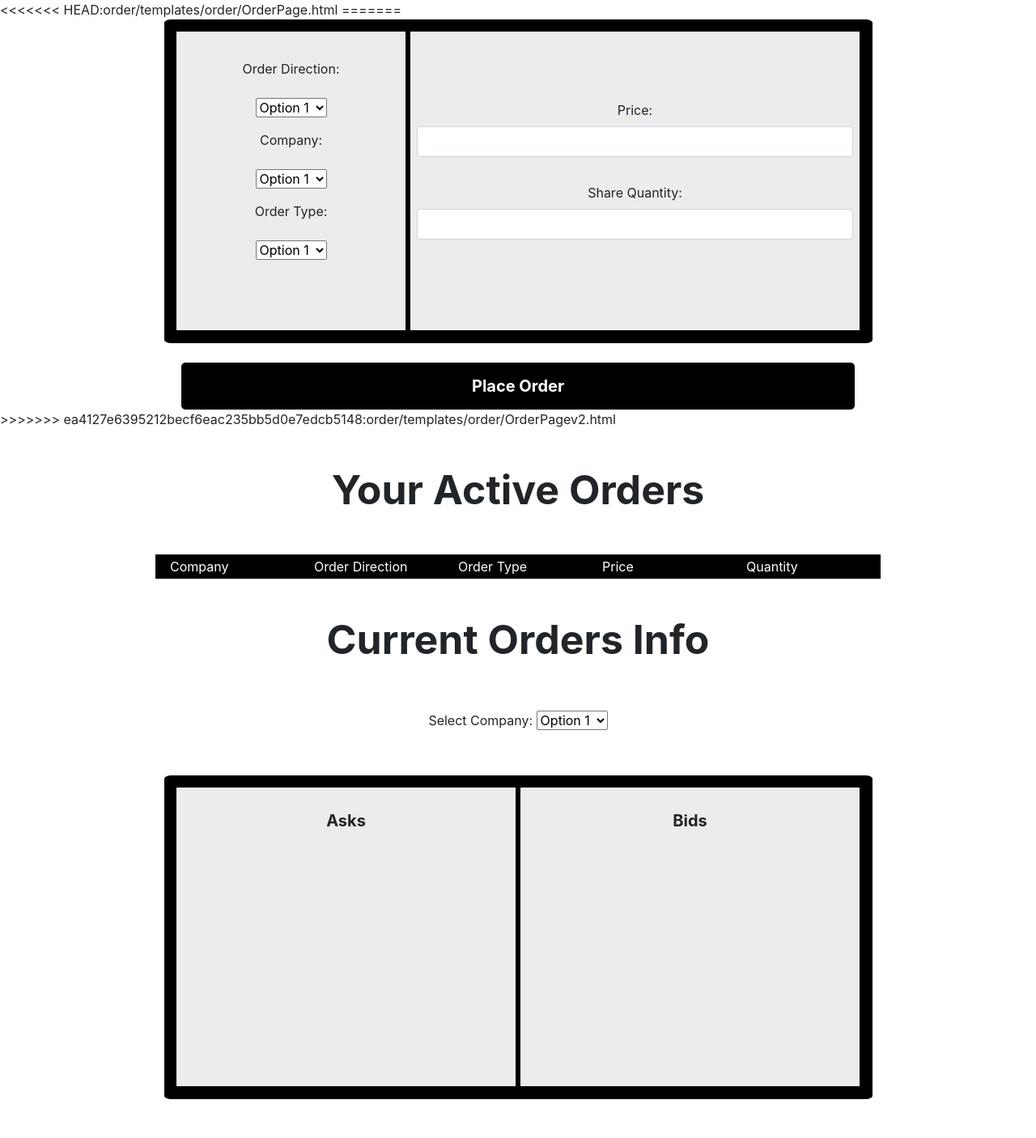
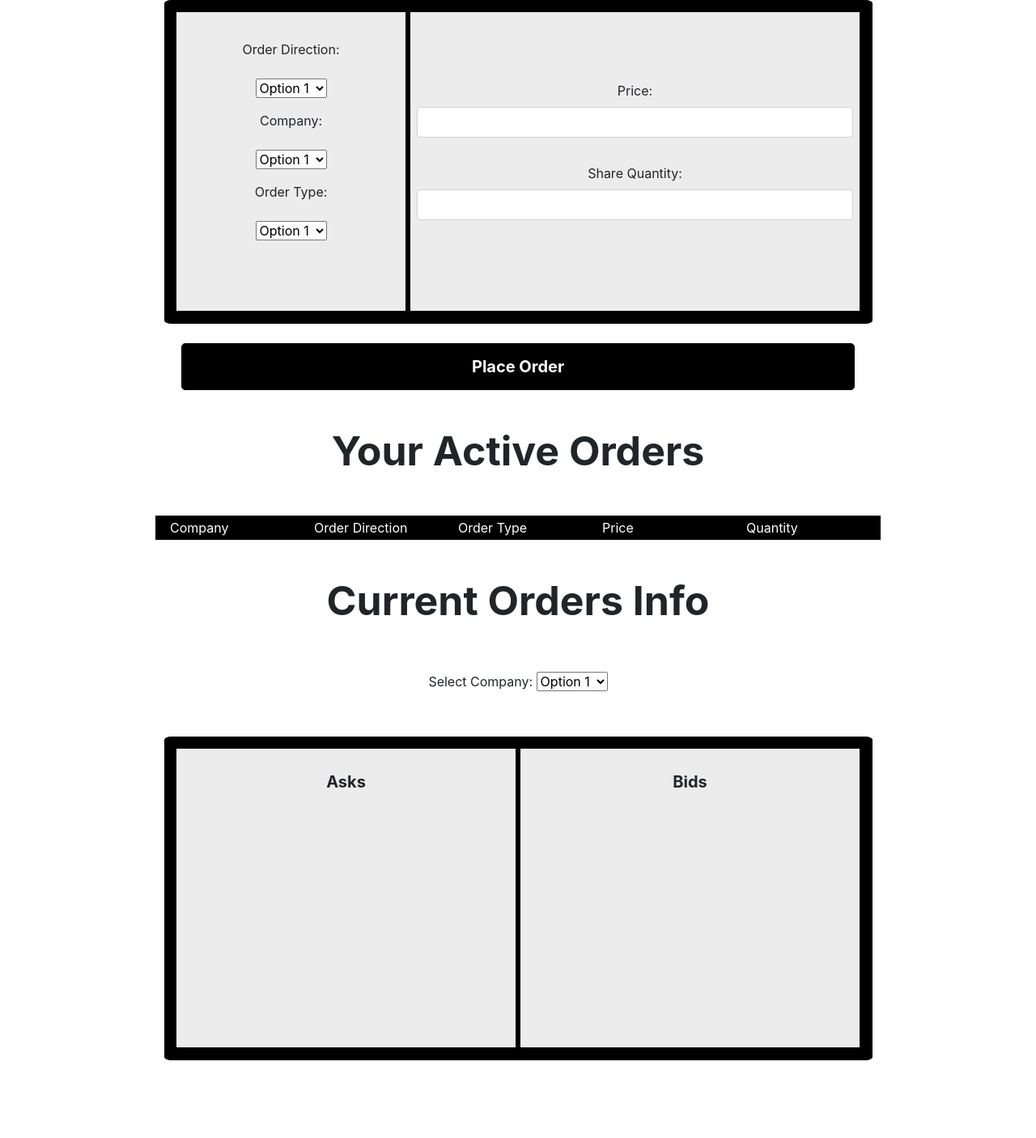
Before and after one commit to GoldmanDrew/VASE, a Django app: template order/templates/order/OrderPagev2.html in a window 1280 px wide. Shown: the part 211-1617 px from the top of the page at 81% size. After the commit the page ends 1521 px from the top, so only its background shows below. Run offline with Django 3.2, Linux system fonts and the light colour scheme; the template is opened without the code that fills it, so the values that code supplies are empty; some libraries are stand-ins or nearby versions.

Commit message:
removing merge tags from orderpagev2

```diff
--- a/order/templates/order/OrderPagev2.html
+++ b/order/templates/order/OrderPagev2.html
@@ -8,9 +8,7 @@
       <p>Place Order</p>
     </header>
 
-<<<<<<< HEAD:order/templates/order/OrderPage.html
     {% block form %} {% endblock form %}
-=======
     <!-- Inner Divs -->
     <div class="container-fluid text-center">
       <!--<div class="row content">-->
@@ -74,7 +72,6 @@
 
     <!-- Place Order Button -->
     <button type="button" class="btn btn-primary btn-lg btn-block" id="PlaceOrderButton">Place Order</button>
->>>>>>> ea4127e6395212becf6eac235bb5d0e7edcb5148:order/templates/order/OrderPagev2.html
 
     <!-- Active Order header -->
     <header class="container-fluid text-center">
```
